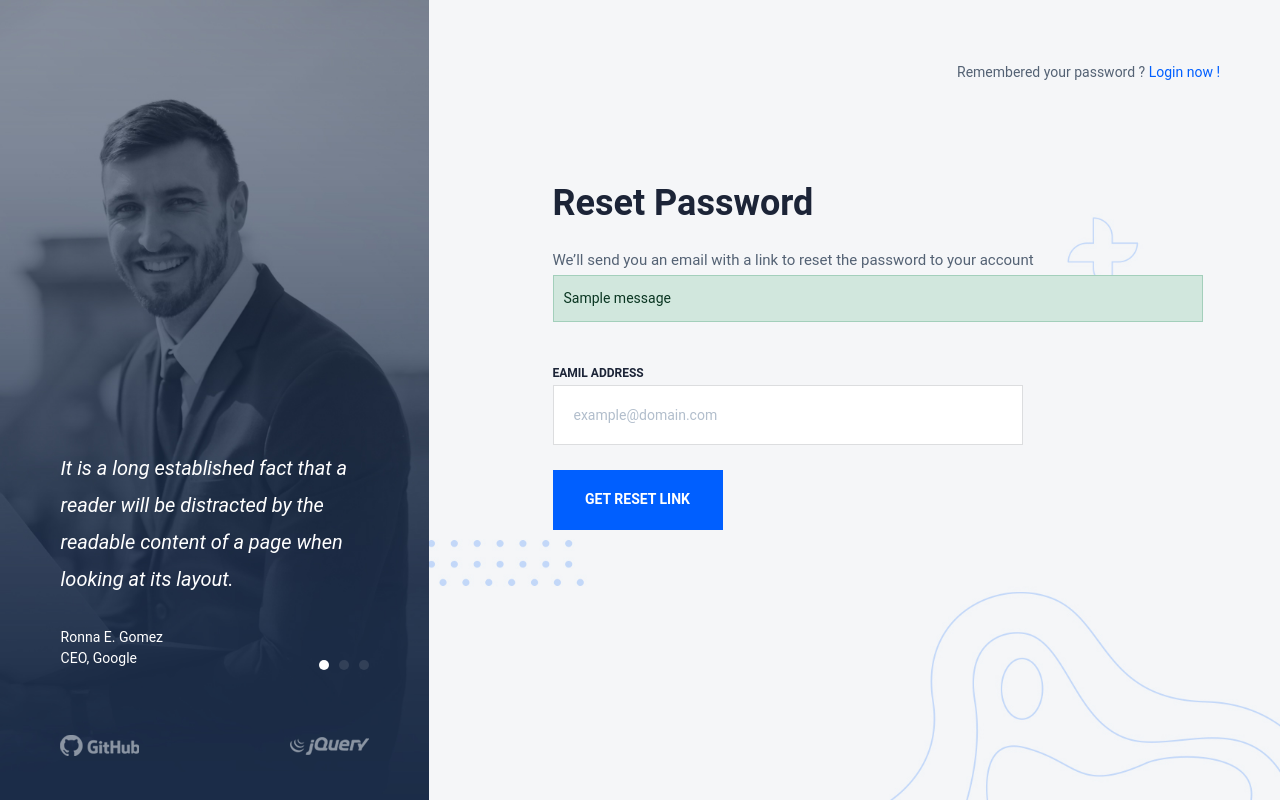
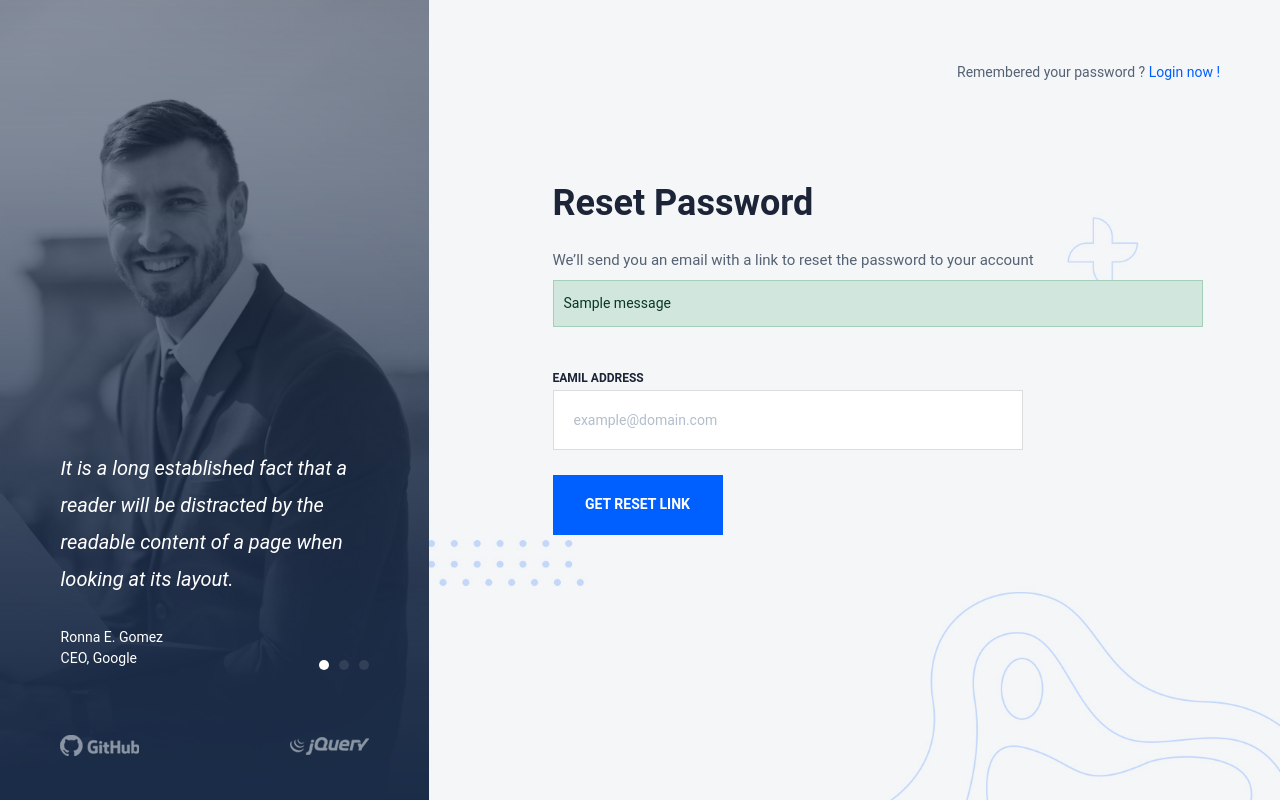
Before and after one commit to flavien-hugs/dj-example-authentication, a Django app: page /reset-password/ in a window 1280 px wide. Run offline with Django 4.2, Linux system fonts and the light colour scheme; tables that the repository leaves empty hold one stand-in row (values such as "Sample post"); one stand-in notice (Sample message) is shown; parts of the project's set-up code (start-up, migrations or seed data) failed here and were passed over; some libraries are stand-ins or nearby versions.

Commit message:
improve message template

```diff
--- a/templates/includes/_message.html
+++ b/templates/includes/_message.html
@@ -1,9 +1,6 @@
 {% if messages %}
     {% for message in messages %}
-        <div class="alert {{ message.tags }} d-flex rounded-0" role="alert">
-            <div class="alert-icon">
-                <i class="ci-check-circle"></i>
-            </div>
+        <div class="alert {{ message.tags }} rounded-0 mt-2" role="alert">
             <div>{{ message|safe }}</div>
         </div>
     {% endfor %}
```
